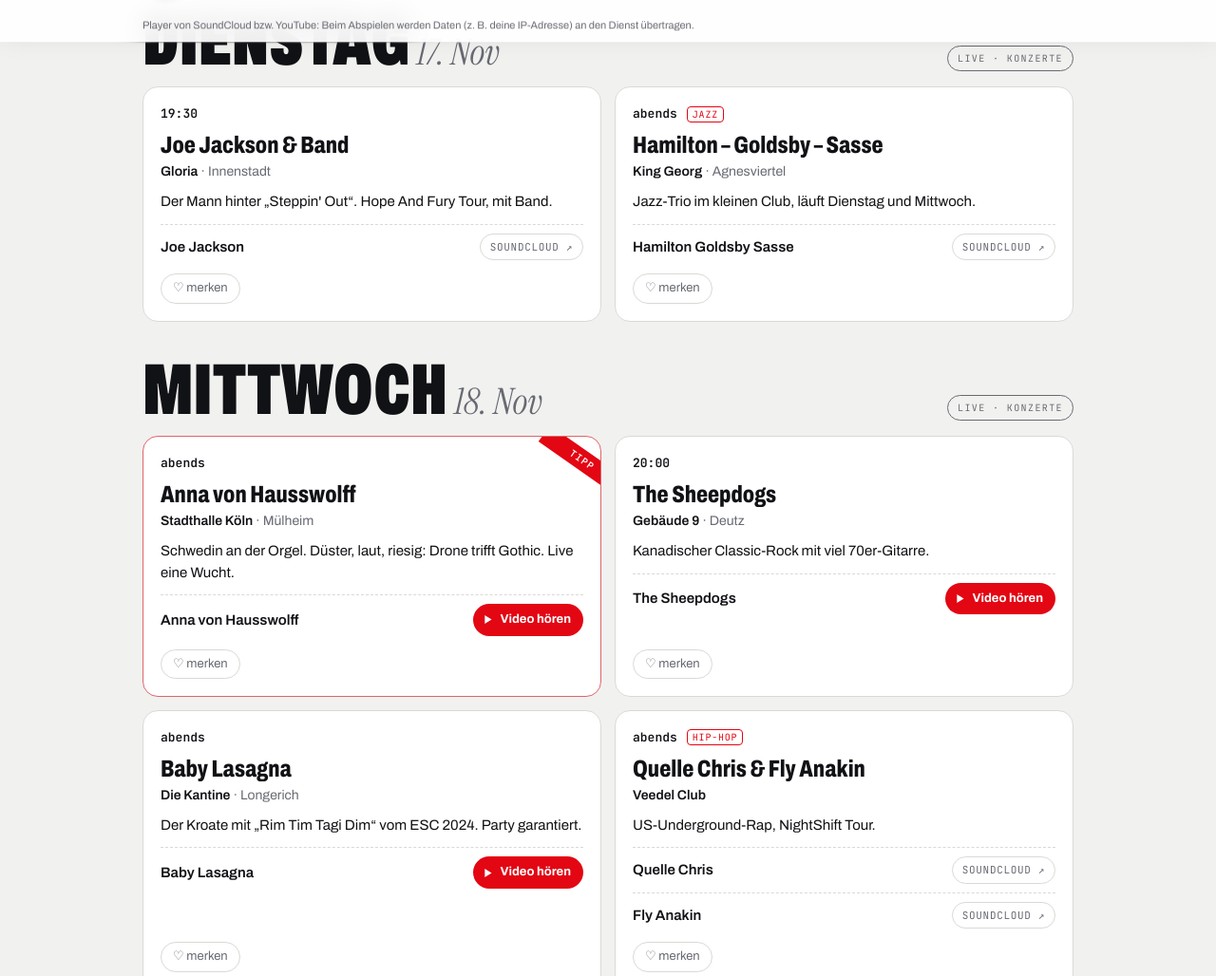
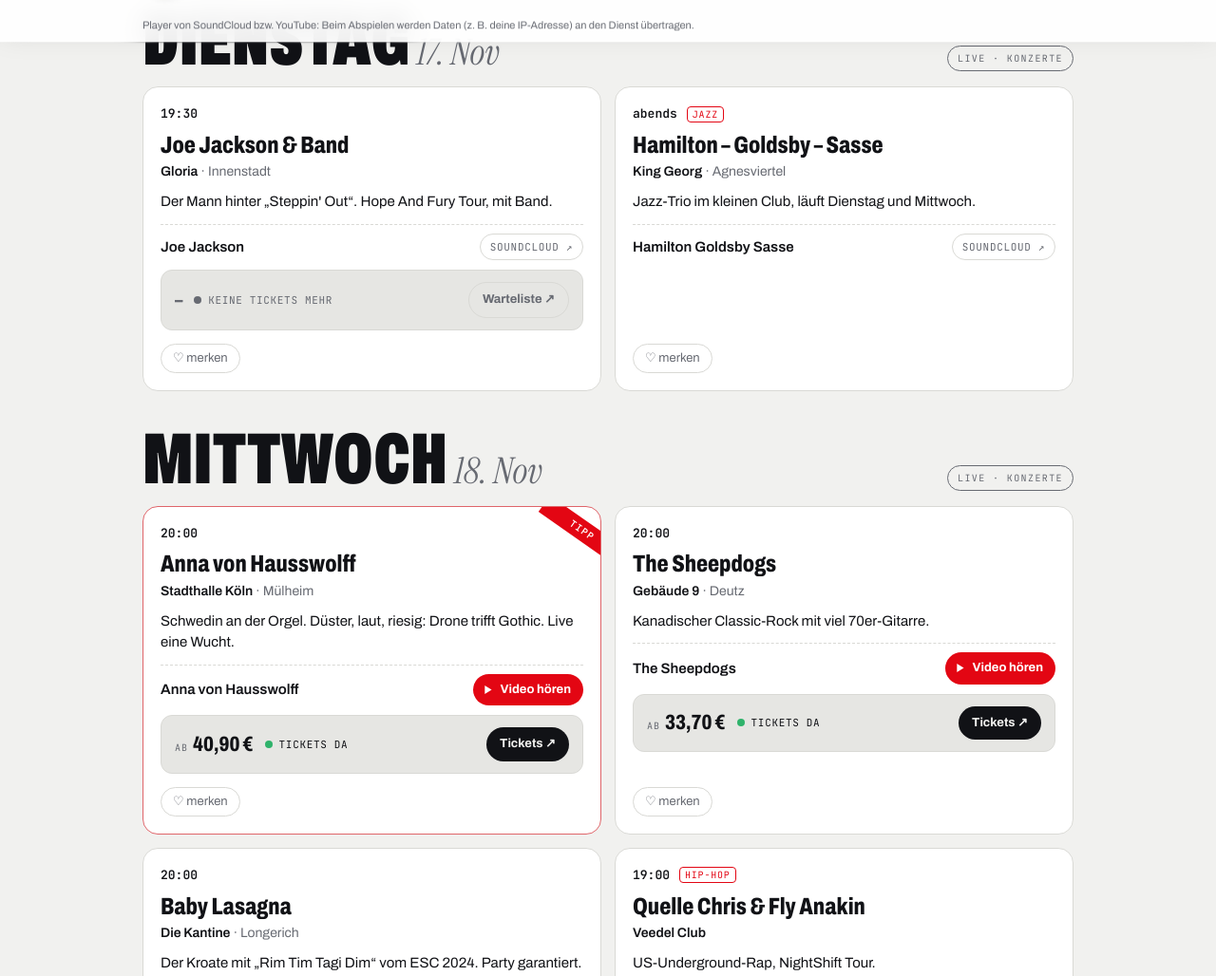
Before and after one commit to SimonsaysPython/koeln-wochenradar, a plain HTML site: page index.html in a window 1280 px wide. Shown: the part 885-1913 px from the top of the page at 95% size. Drawn offline with Linux system fonts and the light colour scheme.

Commit message:
Konzerte: Ticketpreis und Verfügbarkeit (Eventim), Muff Potter Venue korrigiert
Co-Authored-By: Claude Opus 5.5 <noreply@anthropic.com>
Claude-Session: https://claude.ai/code/session_01WLSWbK4iFk6KBfSMChgin8

```diff
--- a/index.html
+++ b/index.html
@@ -162,6 +162,22 @@ section.day{padding-top:40px}
 .tix{font-size:13px;color:var(--muted);text-underline-offset:3px}
 .empty{color:var(--muted);font-family:var(--serif);font-style:italic;font-size:19px;margin:0}
 
+
+.tix-row{display:grid;grid-template-columns:auto 1fr auto;align-items:center;gap:12px;padding:12px 14px;border-radius:12px;
+  background:var(--sunk);border:1px solid var(--line)}
+.tix-price{font-family:var(--display);font-weight:800;font-variation-settings:"wdth" 75;font-size:22px;line-height:1;font-variant-numeric:tabular-nums;white-space:nowrap}
+.tix-price small{font-family:var(--mono);font-weight:400;font-size:10px;letter-spacing:.1em;text-transform:uppercase;color:var(--muted);margin-right:2px}
+.tix-none{color:var(--muted)}
+.tix-status{display:inline-flex;align-items:center;gap:7px;font-family:var(--mono);font-size:11px;letter-spacing:.06em;text-transform:uppercase;min-width:0}
+.tix-status i{flex:none;width:8px;height:8px;border-radius:50%;background:#2fb36b}
+.tix-hot .tix-status i{background:#f5a524}
+.tix-gone .tix-status{color:var(--muted)}
+.tix-gone .tix-status i{background:var(--muted)}
+.tix-gone .tix-price{text-decoration:line-through;color:var(--muted)}
+.tix-buy{flex:none;background:var(--fg);color:var(--bg);text-decoration:none;font-weight:700;font-size:13px;border-radius:999px;padding:8px 14px;white-space:nowrap}
+.tix-buy.ghost{background:transparent;color:var(--muted);border:1px solid var(--line)}
+.tix-note{font-family:var(--mono);font-size:10px;letter-spacing:.06em;color:var(--muted)}
+@media (max-width:420px){.tix-row{grid-template-columns:auto 1fr;}.tix-buy{grid-column:1/-1;text-align:center}}
 footer{margin-top:56px;padding-top:16px;border-top:1px solid var(--line);font-size:13px;color:var(--muted);display:grid;gap:6px}
 
 /* ── Plattenspieler (Dock) ── */
@@ -231,7 +247,7 @@ body.docked{padding-bottom:300px}
 
   <footer>
     <span>Stand: Dienstag, 17. November 2026. Zeiten und Preise können sich ändern, vor dem Losgehen kurz checken.</span>
-    <span>Privates, nicht-kommerzielles Projekt. Quellen: Resident Advisor, technoairlines.com, mvp.de. Diese Seite lädt nichts von Dritten, bis du Cover einschaltest oder etwas abspielst. Merk-Herzen bleiben nur in diesem Browser.</span>
+    <span>Ticketpreise &amp; Verfügbarkeit laut Eventim, Stand 17.11., 16:50 Uhr (inkl. Gebühren, kann sich schnell ändern). Privates, nicht-kommerzielles Projekt. Quellen: Resident Advisor, technoairlines.com, mvp.de. Diese Seite lädt nichts von Dritten, bis du Cover einschaltest oder etwas abspielst. Merk-Herzen bleiben nur in diesem Browser.</span>
   </footer>
 </div>
 
@@ -281,33 +297,33 @@ const DAYS = [
 ];
 
 const EVENTS = [
-  {day:"di", id:"joejackson", time:"19:30", title:"Joe Jackson & Band", venue:"Gloria", area:"Innenstadt",
+  {day:"di", id:"joejackson", tix:{status:"gone", url:"https://www.eventim.de/event/joe-jackson-band-hope-and-fury-tour-2026-gloria-20930313/"}, time:"19:30", title:"Joe Jackson & Band", venue:"Gloria", area:"Innenstadt",
    why:"Der Mann hinter „Steppin' Out“. Hope And Fury Tour, mit Band.",
    acts:[{n:"Joe Jackson", u:SC("Joe Jackson Steppin Out")}]},
   {day:"di", id:"kinggeorg", time:"abends", title:"Hamilton – Goldsby – Sasse", venue:"King Georg", area:"Agnesviertel", tag:"Jazz",
    why:"Jazz-Trio im kleinen Club, läuft Dienstag und Mittwoch.",
    acts:[{n:"Hamilton Goldsby Sasse", u:SC("Hamilton Goldsby Sasse")}]},
 
-  {day:"mi", id:"hausswolff", top:true, time:"abends", title:"Anna von Hausswolff", venue:"Stadthalle Köln", area:"Mülheim",
+  {day:"mi", id:"hausswolff", tix:{status:"ok", url:"https://www.eventim.de/event/anna-von-hausswolff-stadthalle-koeln-muelheim-21676255/", price:"40,90 €"}, top:true, time:"20:00", title:"Anna von Hausswolff", venue:"Stadthalle Köln", area:"Mülheim",
    why:"Schwedin an der Orgel. Düster, laut, riesig: Drone trifft Gothic. Live eine Wucht.",
    acts:[{n:"Anna von Hausswolff", u:SC("Anna von Hausswolff")}]},
-  {day:"mi", id:"sheepdogs", time:"20:00", title:"The Sheepdogs", venue:"Gebäude 9", area:"Deutz",
+  {day:"mi", id:"sheepdogs", tix:{status:"ok", url:"https://www.eventim.de/event/the-sheepdogs-live-2026-gebaeude-9-20946000/", price:"33,70 €"}, time:"20:00", title:"The Sheepdogs", venue:"Gebäude 9", area:"Deutz",
    why:"Kanadischer Classic-Rock mit viel 70er-Gitarre.",
    acts:[{n:"The Sheepdogs", u:SC("The Sheepdogs")}]},
-  {day:"mi", id:"lasagna", time:"abends", title:"Baby Lasagna", venue:"Die Kantine", area:"Longerich",
+  {day:"mi", id:"lasagna", tix:{status:"ok", url:"https://www.eventim.de/event/baby-lasagna-die-kantine-21370864/", price:"32,90 €"}, time:"20:00", title:"Baby Lasagna", venue:"Die Kantine", area:"Longerich",
    why:"Der Kroate mit „Rim Tim Tagi Dim“ vom ESC 2024. Party garantiert.",
    acts:[{n:"Baby Lasagna", u:SC("Baby Lasagna Rim Tim Tagi Dim")}]},
-  {day:"mi", id:"quelle", time:"abends", title:"Quelle Chris & Fly Anakin", venue:"Veedel Club", area:"", tag:"Hip-Hop",
+  {day:"mi", id:"quelle", tix:{status:"ok", url:"https://www.eventim.de/event/quelle-chris-fly-anakin-nightshift-tour-26-veedel-club-21999091/", price:"28,20 €"}, time:"19:00", title:"Quelle Chris & Fly Anakin", venue:"Veedel Club", area:"", tag:"Hip-Hop",
    why:"US-Underground-Rap, NightShift Tour.",
    acts:[{n:"Quelle Chris", u:SC("Quelle Chris")},{n:"Fly Anakin", u:SC("Fly Anakin")}]},
-  {day:"mi", id:"amistat1", time:"20:00", title:"Amistat", venue:"Gloria", area:"Innenstadt", price:"ab ca. 49 €",
+  {day:"mi", id:"amistat1", tix:{status:"ok", url:"https://www.eventim.de/search/?searchterm=Amistat", price:"49,25 €"}, time:"20:00", title:"Amistat", venue:"Gloria", area:"Innenstadt",
    why:"Folk-Duo, zweistimmig und ruhig. Spielt Mittwoch und Donnerstag.",
    acts:[{n:"Amistat", u:SC("Amistat")}]},
 
-  {day:"do", id:"muff", time:"abends", title:"Muff Potter", venue:"Die Kantine", area:"Longerich",
+  {day:"do", id:"muff", tix:{status:"hot", url:"https://www.eventim.de/event/muff-potter-klepto-tour-2026-club-volta-22364604/", price:"35,70 €"}, time:"20:00", title:"Muff Potter", venue:"Club Volta", area:"Mülheim",
    why:"Deutscher Punk-Indie mit Texten zum Mitbrüllen. Klepto Tour 2026.",
    acts:[{n:"Muff Potter", u:SC("Muff Potter")}]},
-  {day:"do", id:"amistat2", time:"20:00", title:"Amistat", venue:"Gloria", area:"Innenstadt", price:"ab ca. 49 €",
+  {day:"do", id:"amistat2", tix:{status:"ok", url:"https://www.eventim.de/search/?searchterm=Amistat", price:"49,25 €"}, time:"20:00", title:"Amistat", venue:"Gloria", area:"Innenstadt",
    why:"Zweiter Abend, falls Mittwoch nicht passt.",
    acts:[{n:"Amistat", u:SC("Amistat")}]},
   {day:"do", id:"mietze", time:"19:00", title:"Mietze Conte", venue:"Garagen", area:"",
@@ -354,14 +370,14 @@ const EVENTS = [
   {day:"sa", id:"lichtblick", time:"23:00", title:"Lichtblick – Winter Rave", venue:"Odonien", area:"Neuehrenfeld",
    why:"Line-up noch nicht raus. Odonien im Winter ist trotzdem immer ein Erlebnis.",
    acts:[], link:"https://www.technoairlines.com/event/lichtblick-in-odonien-odonien-2026-11-21"},
-  {day:"sa", id:"soffie", time:"19:00", title:"soffie", venue:"Luxor", area:"Südstadt", tag:"Konzert", gold:true,
+  {day:"sa", id:"soffie", tix:{status:"gone", url:"https://www.eventim.de/artist/soffie/soffie-fuer-mich-da-tour-2026-3622638/"}, time:"19:00", title:"soffie", venue:"Luxor", area:"Südstadt", tag:"Konzert", gold:true,
    why:"Falls du vorher noch was Live willst: Indie-Pop, Für mich da Tour.",
    acts:[{n:"soffie", u:SC("soffie")}]},
 
-  {day:"so", id:"cassia", time:"abends", title:"Cassia", venue:"Club Volta", area:"Mülheim",
+  {day:"so", id:"cassia", tix:{status:"ok", url:"https://www.eventim.de/artist/cassia/", price:"31,50 €"}, time:"20:00", title:"Cassia", venue:"Club Volta", area:"Mülheim",
    why:"Britisches Indie-Trio, sonnig und gitarrig. Lemon Gelato Tour.",
    acts:[{n:"Cassia", u:SC("Cassia band")}]},
-  {day:"so", id:"carsick", time:"abends", title:"CARSICK", venue:"Blue Shell", area:"Belgisches Viertel",
+  {day:"so", id:"carsick", tix:{status:"ok", url:"https://www.eventim.de/search/?searchterm=Carsick", price:"28,00 €"}, time:"21:00", title:"CARSICK", venue:"Blue Shell", area:"Belgisches Viertel",
    why:"Kleiner Gig im Blue Shell, perfekt zum Ausklingen.",
    acts:[{n:"CARSICK", u:SC("Carsick")}]},
 ];
@@ -453,10 +469,24 @@ function card(e){
     <div class="ev-venue"><b>${esc(e.venue)}</b>${e.area?` · ${esc(e.area)}`:""}</div>
     <p class="ev-why">${esc(e.why)}</p>
     ${acts}
+    ${e.tix ? ticketRow(e.tix) : ""}
     <div class="ev-foot">
       <button type="button" class="fav" id="fav-${e.id}" data-fav="${e.id}" aria-pressed="${!!favs[e.id]}">${favs[e.id]?"♥ gemerkt":"♡ merken"}</button>
       ${e.link?`<a class="tix" href="${e.link}" target="_blank" rel="noopener">Tickets &amp; Line-up ↗</a>`:""}
     </div></article>`;
+}
+/* ── Tickets (nur Konzerte). TICKET_AFF später mit Affiliate-Parametern füllen ── */
+const TICKET_AFF = "";
+const TIX_CHECKED = "17.11., 16:50";
+const withAff = u => TICKET_AFF ? u + (u.includes("?") ? "&" : "?") + TICKET_AFF : u;
+function ticketRow(t){
+  const st = {ok:["ok","Tickets da"], hot:["hot","Hohe Nachfrage"], gone:["gone","Keine Tickets mehr"]}[t.status];
+  return `<div class="tix-row tix-${st[0]}">
+    <div class="tix-price">${t.price ? `<small>ab</small> ${esc(t.price)}` : `<span class="tix-none">–</span>`}</div>
+    <span class="tix-status"><i></i>${st[1]}</span>
+    ${t.status !== "gone" ? `<a class="tix-buy" href="${esc(withAff(t.url))}" target="_blank" rel="noopener sponsored">Tickets ↗</a>`
+      : `<a class="tix-buy ghost" href="${esc(t.url)}" target="_blank" rel="noopener">Warteliste ↗</a>`}
+  </div>`;
 }
 function renderList(){
   document.getElementById("list").innerHTML = DAYS.filter(d => !activeDay || d.id===activeDay).map(d => {
```
